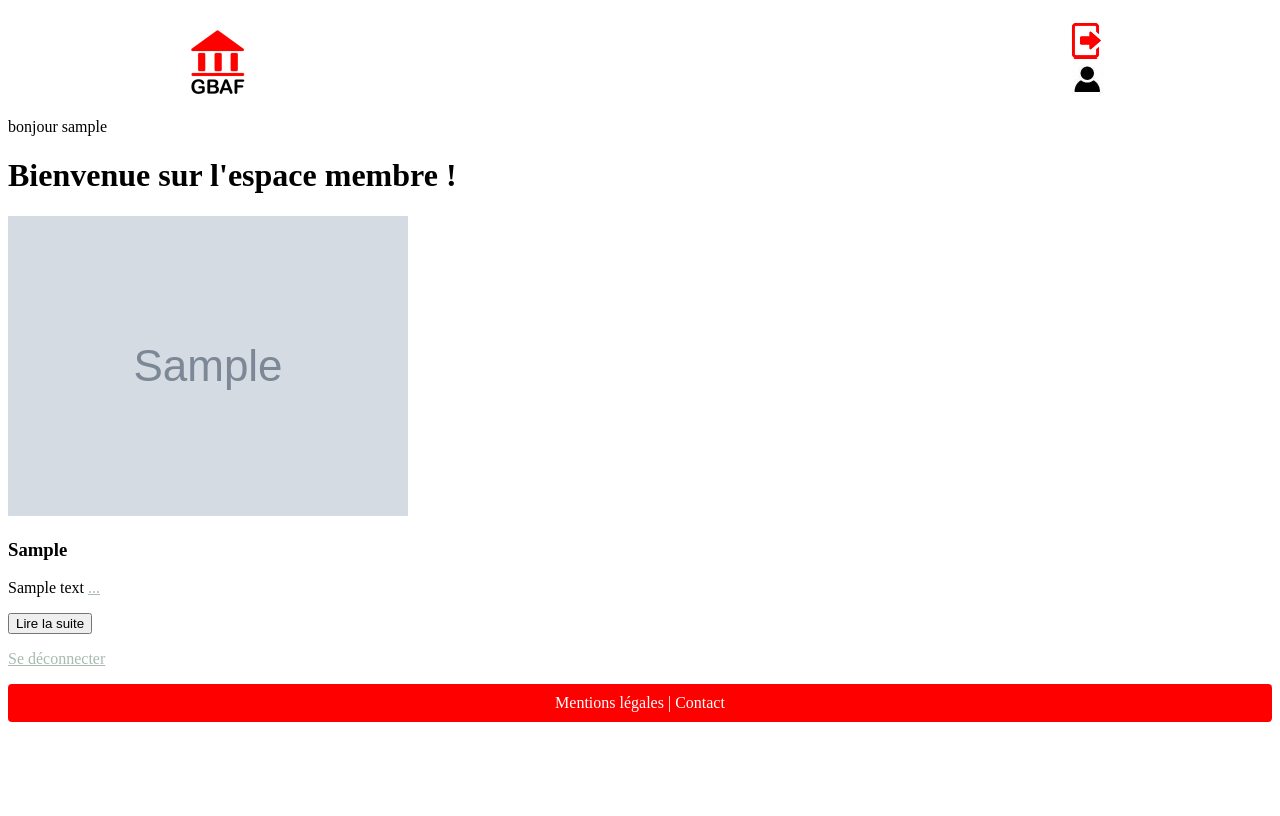
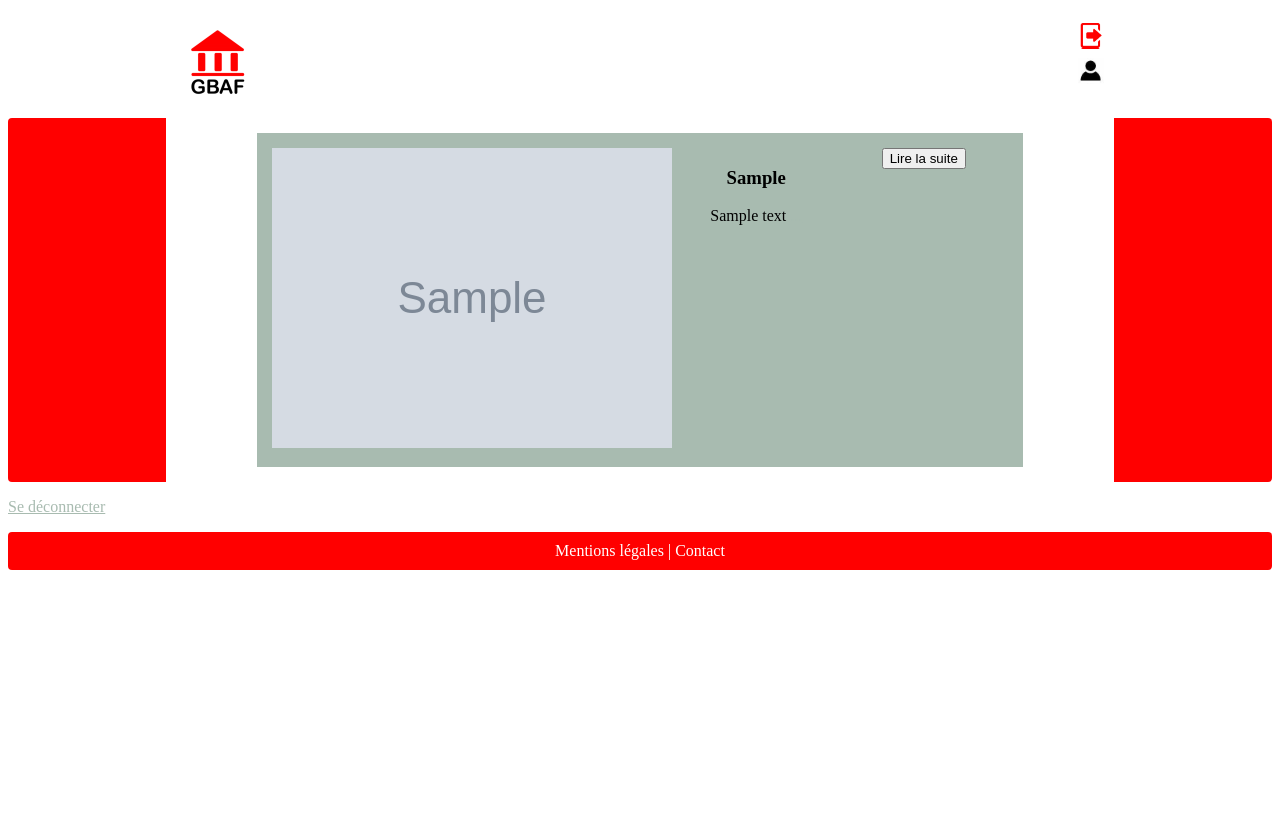
Before and after one commit to patrickcharda/Gbaf, a PHP site: page /espacemembres.php in a window 1280 px wide. Run offline with PHP 8.4, Linux system fonts and the light colour scheme; the visitor is signed in with stand-in values (Sample User, id 1); tables that the repository leaves empty or names only in its code hold one stand-in row (values such as "Sample post"); grey boxes marked "Sample" are stand-in pictures.

Commit message:
layout espacemembres

```diff
--- a/espacemembres.php
+++ b/espacemembres.php
@@ -7,7 +7,7 @@ supprFichiersCaptcha();
 //verifier que session ouverte
 if (isset($_SESSION['login']))
 {
-	echo 'bonjour '.$_SESSION['login'];
+	//echo 'bonjour '.$_SESSION['login'];
 }
 else
 {
@@ -24,12 +24,17 @@ else
 </head>
 <body>
 
-<H1>Bienvenue sur l'espace membre !</H1>
-
 <!-- afficher ici le bandeau de présentation de GBAF -->
 
+<main class="main">
+	<div class="top_main">
+		<div class="row">
+			<div class="col--3"></div>
+			<div class="col--18 white">
+				<div class="row">
+					<div class="col-1"></div>
+					<div class="col-10 frm">
 			<?php
-
 			if (isset($bdd))
 			{
 				$donnees = $bdd->query('SELECT id, acteur, description, logo FROM acteurs ORDER BY acteur ASC') or die(print_r($bdd->errorInfo()));
@@ -37,27 +42,45 @@ if (isset($bdd))
 				{
 					while ($ligne = $donnees->fetch())
 					{
-			echo '<p><img src=logos/'.$ligne['logo'].' /></p>';
-			echo '<p><h3>'.$ligne['acteur'].'</h3></p><p>';
-
+						?>
+						<div class="container">
+							<div class="logo_acteur">
+						<?php
+						echo '<img src=logos/'.$ligne['logo'].' />';
+						?>
+							</div>
+							<div class="resume_acteur">
+						<?php
+						echo '<h3>'.$ligne['acteur'].'</h3>';
 						$nb_de_mots_description=str_word_count($ligne['description']);
 						$tableau_de_mots=str_word_count($ligne['description'],1);
 						//print_r($tableau_de_mots);
 						$resume=null;
-
 						for ($i=0;$i<$nb_de_mots_description and $i<20;$i++)
 						{
-				$resume .= nl2br(htmlspecialchars($tableau_de_mots[$i])).' ';
+							$resume .= htmlspecialchars($tableau_de_mots[$i]).' ';
 						}
 						echo $resume;
 						echo '<a href=./posts_votes/details.php?acteur='.$ligne['id'].'>...</a>';
-			echo '<p><form method="get" action="./posts_votes/details.php" ><input type="hidden" name="acteur" value='.$ligne['id'].' /><button type="submit">Lire la suite</button></form></p>';
+						?>
+									</div>
+									<div class="liresuite">
+						<form method="get" action="./posts_votes/details.php" >
+						<?php
+						echo'<input type="hidden" name="acteur" value='.$ligne['id'].' /><button type="submit">Lire la suite</button></form>';
+								echo '</div>';
+							echo '</div>';
 				}
 			}
 		}
-
-
-?>
+	?>				</div>
+					<div class="col-1"></div>
+				</div>
+			</div>
+			<div class="col--3"></div>
+		</div>
+	</div>
+</main>
 
 <p><a href="./fonctions/connexion.php?deconnexion=1"> Se déconnecter </a></p>
 
--- a/fonctions/fonctions_account.php
+++ b/fonctions/fonctions_account.php
@@ -28,7 +28,7 @@ function createComplexeString($nb_caracteres)
 function createImageCaptcha($captcha,$redirection)
 {
 	header ("Content-type: image/png");
-	$image = imagecreate(90,90) or die("Impossible d'initialiser la bibliothèque GD");
+	$image = imagecreate(70,70) or die("Impossible d'initialiser la bibliothèque GD");
 	$noir = imagecolorallocate($image, 20, 20, 20);
 	$blanc = imagecolorallocate($image, 255, 255, 255);
 	$nb_caracteres = mt_rand(2,4);
@@ -42,7 +42,7 @@ function createImageCaptcha($captcha,$redirection)
 		$_SESSION['fic_image'] =createComplexeString(15).'.png';
 		$_SESSION['chemin_vers_fic_image'] = './images/';
 	}
-	imagestring($image, 9, 30, 33, $captcha, $blanc);
+	imagestring($image, 9, 20, 26, $captcha, $blanc);
 	if (is_writable($_SESSION['chemin_vers_fic_image']))
 	{
 		imagepng($image,$_SESSION['chemin_vers_fic_image'].$_SESSION['fic_image']);
--- a/gbafstyle.css
+++ b/gbafstyle.css
@@ -94,7 +94,7 @@ input[type=text], input[type=password], select, textarea {
 }
 
 #code {
-	width: 90px;
+	width: 70px;
 	padding: 12px;
   	border: 1px solid #ccc;
   	border-radius: 4px;
@@ -103,12 +103,16 @@ input[type=text], input[type=password], select, textarea {
   	margin-bottom: 16px;
   	resize: vertical;
 }
+
+.container {
+	display: flex;
+	justify-content: space-around;
 }
 
-.frm_left, {
+.frm_left {
 	display: flex;
 	flex-direction: row;
-	justify-content: flex-end;
+	justify-content: center;
 	align-items: flex-end;
 
 }
@@ -139,7 +143,7 @@ input[type=text], input[type=password], select, textarea {
 }
 
 .white{
-	background-color: white;
+	background-color: #ffffff;
 }
 
 a {
@@ -154,18 +158,18 @@ a {
 .logoutlink {
 	position: absolute;
 	right: 10px;
-	width: 36px;
-	height: 36px;
-	background-image: url("./logout35x35.png"), url("./logos/logout35x35.png");
+	width: 26px;
+	height: 26px;
+	background-image: url("./logout25x25.png"), url("./logos/logout25x25.png");
 }
 
 .accountlink {
 	position: absolute;
 	right: 10px;
-	top: 55px;
-	width: 33px;
-	height: 33px;
-	background-image: url("./account32x32.png"), url("./logos/account32x32.png");
+	top: 50px;
+	width: 26px;
+	height: 26px;
+	background-image: url("./account25x25.png"), url("./logos/account25x25.png");
 }
 
 .logolink a{
@@ -176,6 +180,14 @@ a {
 }
 .accountlink a{
 	text-decoration: none;
+}
+
+.container {
+	display: flex;
+}
+
+.container >* {
+	flex: 1;
 }
 
 [class*="col-"] {
@@ -192,13 +204,13 @@ a {
 .col-7 {width: 58.33%;}
 .col-8 {width: 66.66%;}
 .col-9 {width: 75%;}
-.col-10 {width: 83.33%;}
+.col-10 {width: 83.34%;}
 .col-11 {width: 91.66%;}
 .col-12 {width: 100%;}
 /* 24 colonnes */
 .col--1 {width: 4.16%;}
 .col--2 {width: 8.32%;}
-.col--3 {width: 12.48%;}
+.col--3 {width: 12.5%;}
 .col--4 {width: 16.64%;}
 .col--5 {width: 20.80%;}
 .col--6 {width: 24.96%;}
@@ -213,7 +225,7 @@ a {
 .col--15 {width: 62.4%;}
 .col--16 {width: 66.56%;}
 .col--17 {width: 70.72%;}
-.col--18 {width: 74.88%;}
+.col--18 {width: 75%;}
 .col--19 {width: 79.04%;}
 .col--20 {width: 83.2%;}
 .col--21 {width: 87.36%;}
@@ -239,14 +251,14 @@ a {
   	background-image: url("./logo32x32.png"), url("./logos/logo32x32.png");
   }
   [class="logoutlink"] {
-  	width: 36px;
-  	height: 36px;
+  	width: 16px;
+  	height: 18px;
   	background-image: url("./logout15x15.png"), url("./logos/logout15x15.png");
     background-repeat: no-repeat, no-repeat;
   }
   [class="accountlink"] {
-  	width: 36px;
-  	height: 36px;
+  	width: 16px;
+  	height: 18px;
   	background-image: url("./account15x15.png"), url("./logos/account15x15.png");
     background-repeat: no-repeat, no-repeat;
   }
--- a/templates/header.php
+++ b/templates/header.php
@@ -36,7 +36,7 @@
 		<div class="col-9" style="position: relative;">
 			<?php
 				echo '<div class="logoutlink"><a href='.$relatif.'account/connexion.php?deconnexion=1>&emsp;&emsp;&emsp;&emsp;</a></div>';
-				if (isset($_SESSION['id']) && !is_null($_SESSION['id']) && $_SESSION['id']!='')
+				if (isset($_SESSION['login']) && !is_null($_SESSION['login']) && $_SESSION['login']!='')
 				{
 					echo '<div class="accountlink"><a href='.$relatif.'sas.php>&emsp;&emsp;&emsp;&emsp;</a></div>';
 				}
```
Also changed, not shown: sas.php (+6 -33 lines), logos/CDE100x50.png (added), logos/CDE200x100.png (added), logos/DSA100x50.png (added), logos/DSA200x100.png (added), logos/account25x25.png (added), logos/formation_co100x50.png (added), logos/formation_co200x100.png (added), logos/logout25x25.png (added), logos/protectpeople100x50.png (added), logos/protectpeople200x100.png (added). Lines whose indentation alone changed are shown as unchanged.
